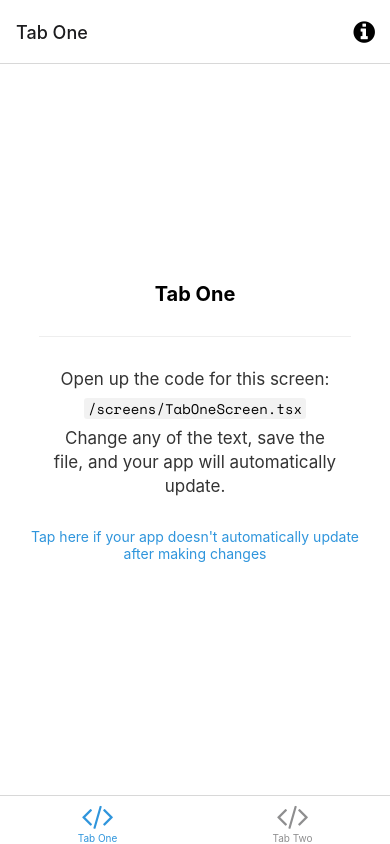
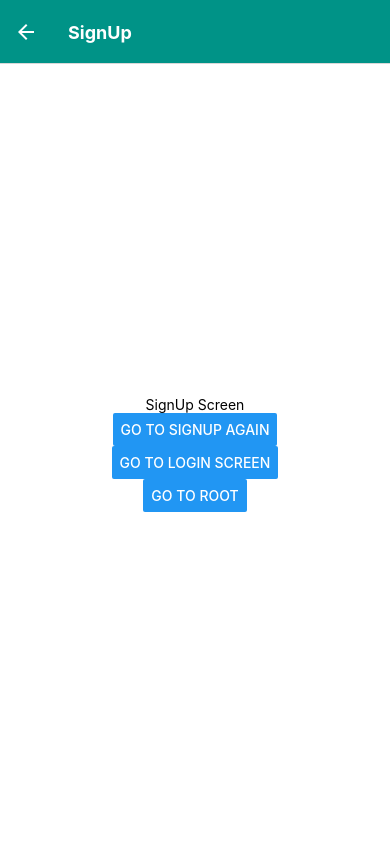
Before and after one commit to Liamner/PES_4me4u, a React Native app in the folder app/: screen /SignUp in a window 390 px wide. Built offline with nearby package versions, Linux system fonts and the light colour scheme; what expo-linking would draw is missing.

Commit message:
Añade LoginScreen y SignUpScreen, con navegación a la pantall que venía inicialmente

```diff
--- a/app/navigation/index.tsx
+++ b/app/navigation/index.tsx
@@ -16,6 +16,10 @@ import ModalScreen from '../screens/ModalScreen';
 import NotFoundScreen from '../screens/NotFoundScreen';
 import TabOneScreen from '../screens/TabOneScreen';
 import TabTwoScreen from '../screens/TabTwoScreen';
+
+import Login from '../screens/LoginScreen'
+import SignUp from '../screens/SignUpScreen'
+
 import { RootStackParamList, RootTabParamList, RootTabScreenProps } from '../types';
 import LinkingConfiguration from './LinkingConfiguration';
 
@@ -23,8 +27,10 @@ export default function Navigation({ colorScheme }: { colorScheme: ColorSchemeNa
   return (
     <NavigationContainer
       linking={LinkingConfiguration}
-      theme={colorScheme === 'dark' ? DarkTheme : DefaultTheme}>
-      <RootNavigator />
+      theme={colorScheme === 'dark' ? DarkTheme : DefaultTheme}
+    >
+     {/* </RootNavigator>*/}
+     <LoginNavigator/>
     </NavigationContainer>
   );
 }
@@ -44,6 +50,26 @@ function RootNavigator() {
         <Stack.Screen name="Modal" component={ModalScreen} />
       </Stack.Group>
     </Stack.Navigator>
+  );
+}
+
+const LoginStack = createNativeStackNavigator();
+
+function LoginNavigator() {
+  return(
+    <LoginStack.Navigator screenOptions={{
+        headerStyle: {
+          backgroundColor: '#009387'
+        },
+        headerTintColor: '#fff',
+        headerTitleStyle: {
+          fontWeight: 'bold'
+        }
+    }}>
+        <LoginStack.Screen name="Login" component = {Login} options={{headerShown: false}}/>
+        <LoginStack.Screen name="SignUp" component = {SignUp} options={{title: 'SignUp'}}/>
+        <LoginStack.Screen name="RootBottomTab" component = {RootNavigator} options={{headerShown: false}}/>
+    </LoginStack.Navigator>
   );
 }
 
--- /dev/null
+++ b/app/screens/LoginScreen.tsx
@@ -0,0 +1,24 @@
+import React from 'react'
+import {StyleSheet,
+    Button
+} from 'react-native'
+import { Text, View } from '../components/Themed';
+
+ export default function Login({navigation}) {
+    return (
+        <View style = {styles.container}>
+            <Text>Welcome to Login Screen</Text>
+            <Button title= "Go to sign up"
+            onPress={()=>navigation.navigate("SignUp") }
+            />
+        </View>
+    );
+}
+
+const styles = StyleSheet.create({
+    container: {
+        flex: 1,
+        alignItems: 'center',
+        justifyContent: 'center',
+      },
+})
--- /dev/null
+++ b/app/screens/SignUpScreen.tsx
@@ -0,0 +1,31 @@
+import React from 'react'
+import {StyleSheet,
+    Button
+} from 'react-native'
+import { Text, View } from '../components/Themed';
+
+
+export default function SignUp({navigation}) {
+    return (
+        <View style = {styles.container}>
+            <Text>SignUp Screen</Text>
+            <Button title= "Go to SignUp again"
+            onPress={()=>navigation.push("SignUp") }
+            />
+            <Button title= "Go to Login Screen"
+            onPress={()=>navigation.navigate("Login") }
+            />
+            <Button title= "Go to Root"
+            onPress={()=>navigation.navigate("RootBottomTab") }
+            />
+        </View>
+    );
+}
+
+const styles = StyleSheet.create({
+    container: {
+        flex: 1,
+        alignItems: 'center',
+        justifyContent: 'center',
+      },
+})
```
